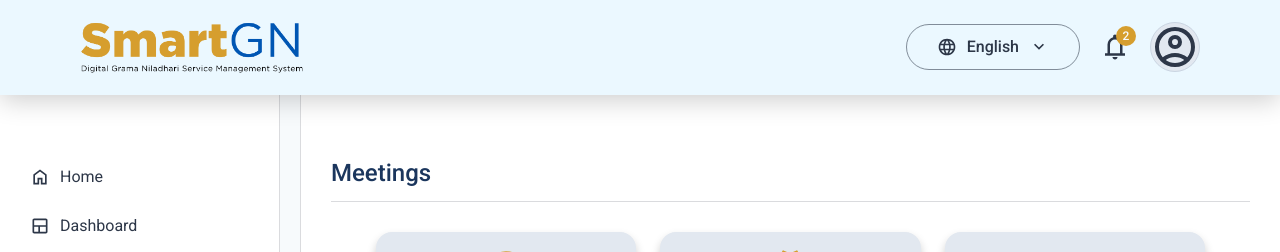
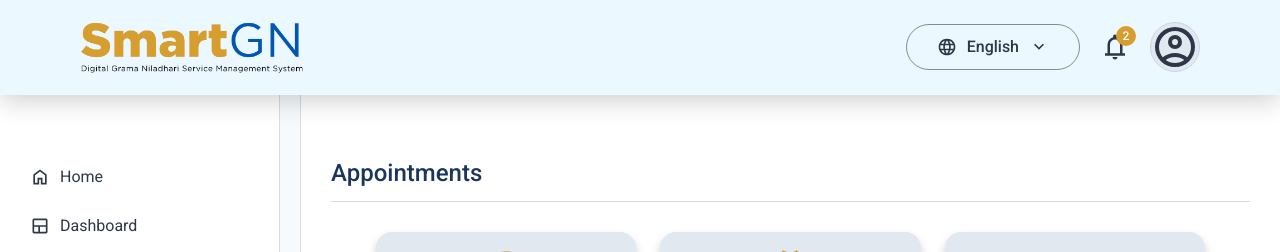
Before and after one commit to Mogith-Code/SmartGN-Digital-GN-Service-Management-System, a React (Vite) app in the folder SmartGN/: page /RAppointment in a window 1280 px wide. Shown: the top 252 px of the page. Built offline with nearby package versions, Linux system fonts and the light colour scheme.

Commit message:
update ApointmentLayout.jsx

```diff
--- a/SmartGN/src/Components/AppointmentsPage/AppointmentLayoutPage.jsx
+++ b/SmartGN/src/Components/AppointmentsPage/AppointmentLayoutPage.jsx
@@ -15,7 +15,7 @@ function AppointmentLayoutPage() {
 
   // TRANSLATION OBJECTS
   const AppointmentLayoutTranslations = {
-    EN: { Title: "Meetings" },
+    EN: { Title: "Appointments" },
     SI: { Title: "හමුවවීම්" },
     TA: { Title: "சந்திப்புகள்" },
   };
```
